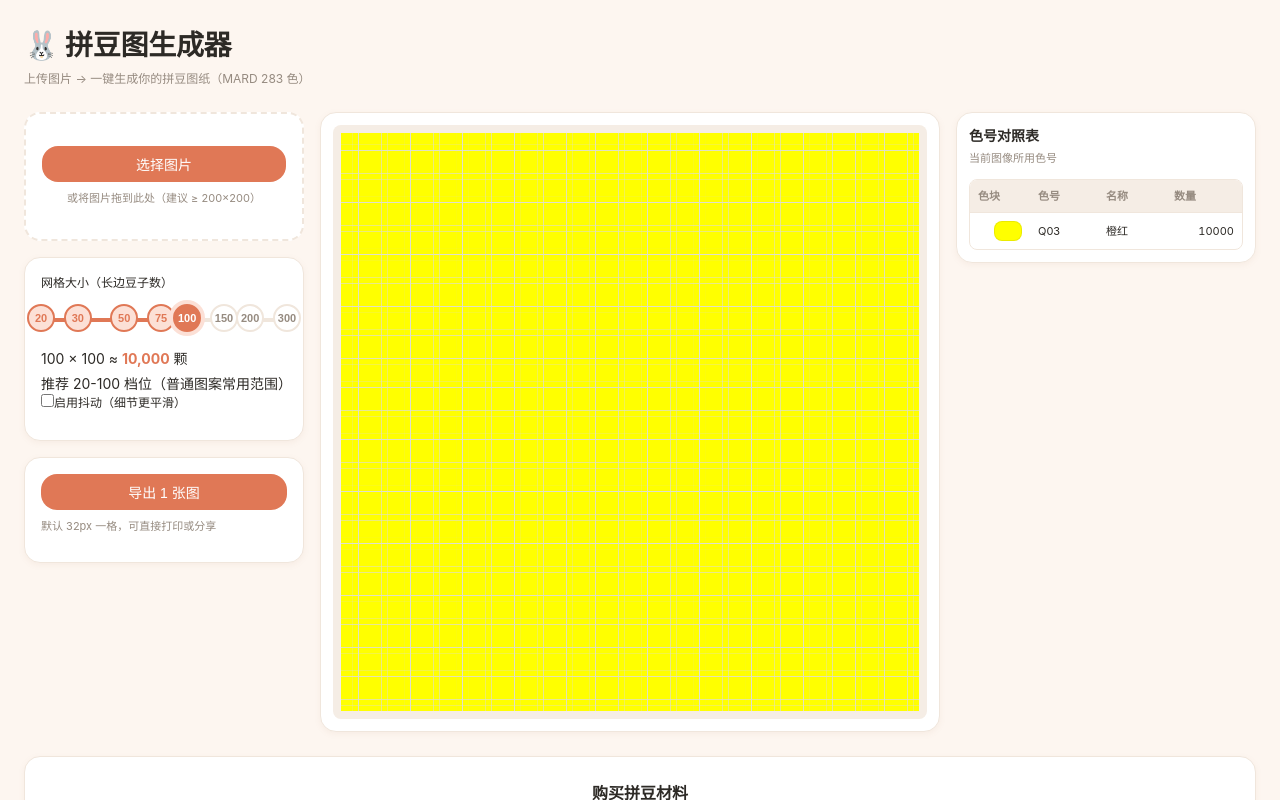
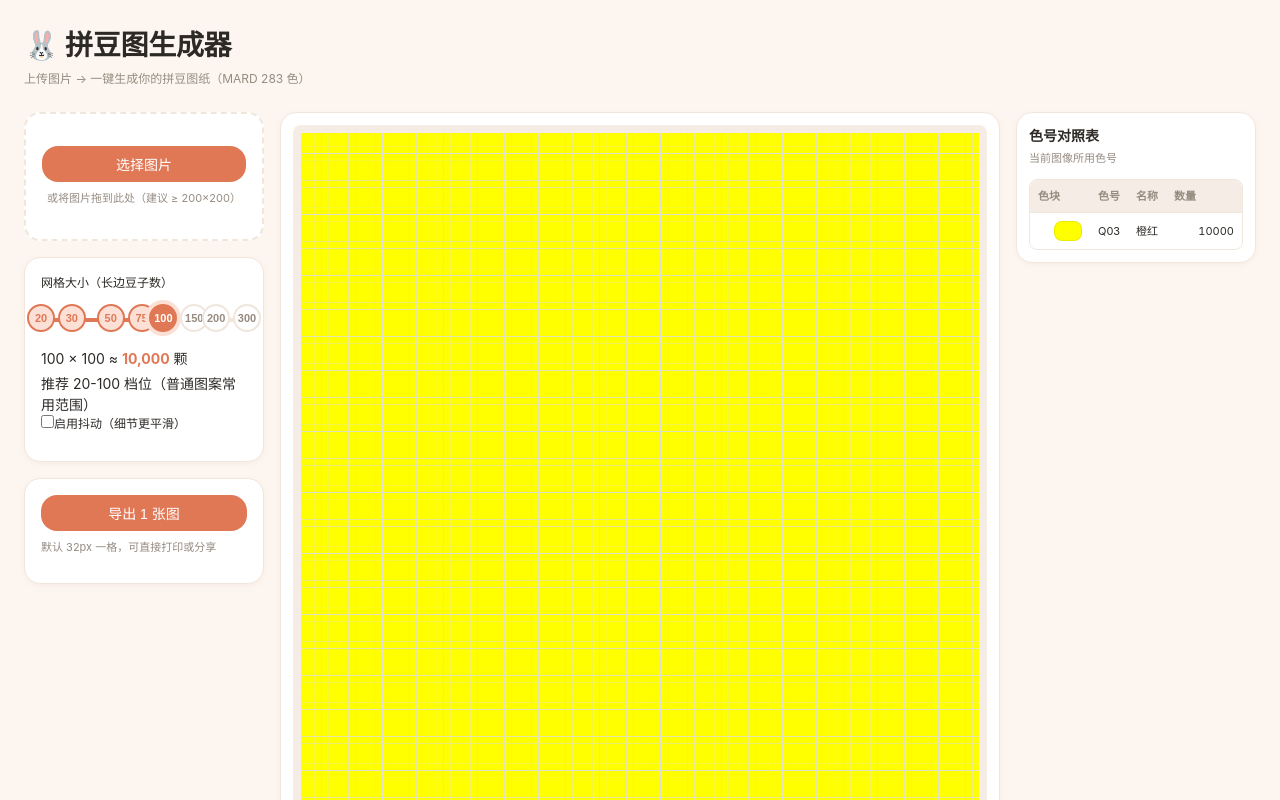
Before and after one commit to fansea0/pingdou, a React (Vite) app: page / in a window 1280 px wide. Shown: the top 800 px of the page. Built offline with nearby package versions, Linux system fonts and the light colour scheme.

Commit message:
fix(css): 补 1400px 中间断点（左右列收缩为 240px）

```diff
--- a/src/styles/global.css
+++ b/src/styles/global.css
@@ -83,6 +83,13 @@ header .subtitle {
   grid-template-columns: var(--left-col-w) 1fr var(--right-col-w);
   gap: var(--space-4);
   margin-top: var(--space-5);
+}
+
+/* Medium: shrink side columns */
+@media (max-width: 1400px) {
+  .layout-3col {
+    grid-template-columns: 240px 1fr 240px;
+  }
 }
 
 /* Mobile / narrow: single column stack */
```
